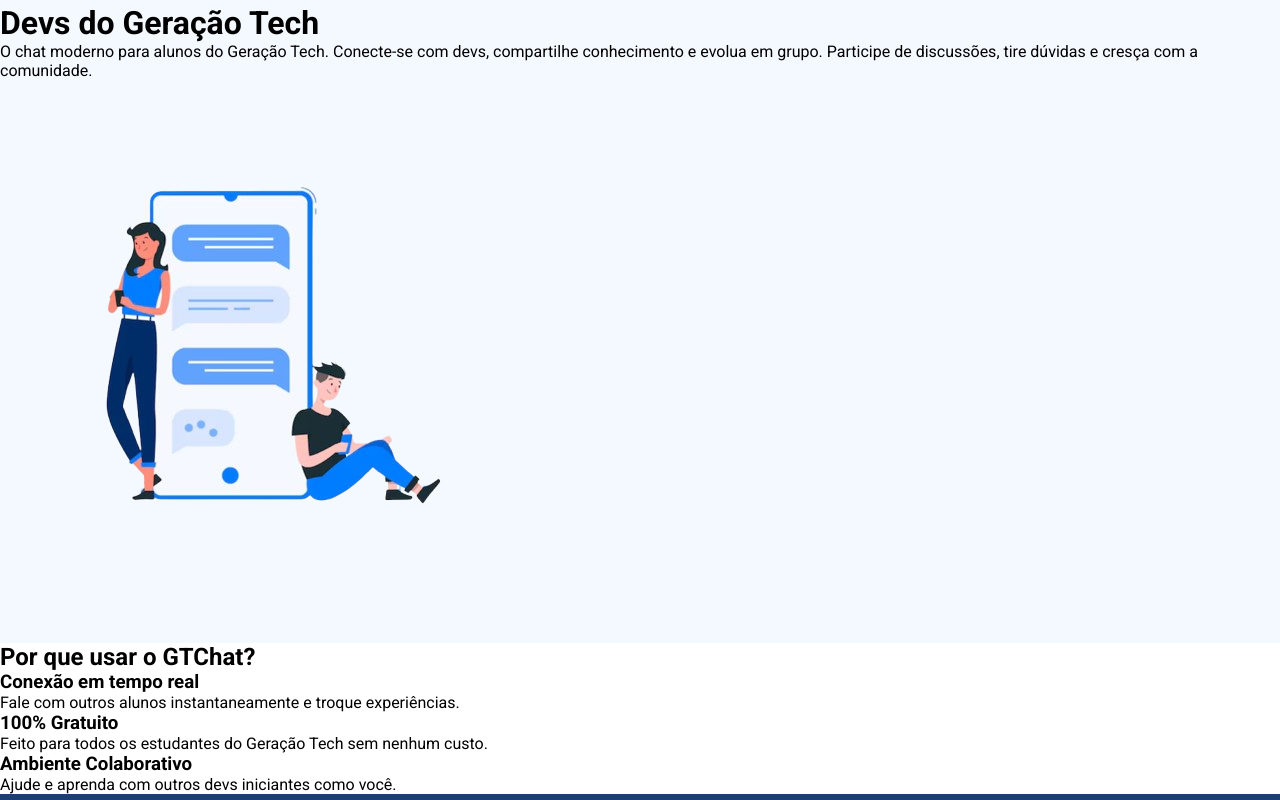
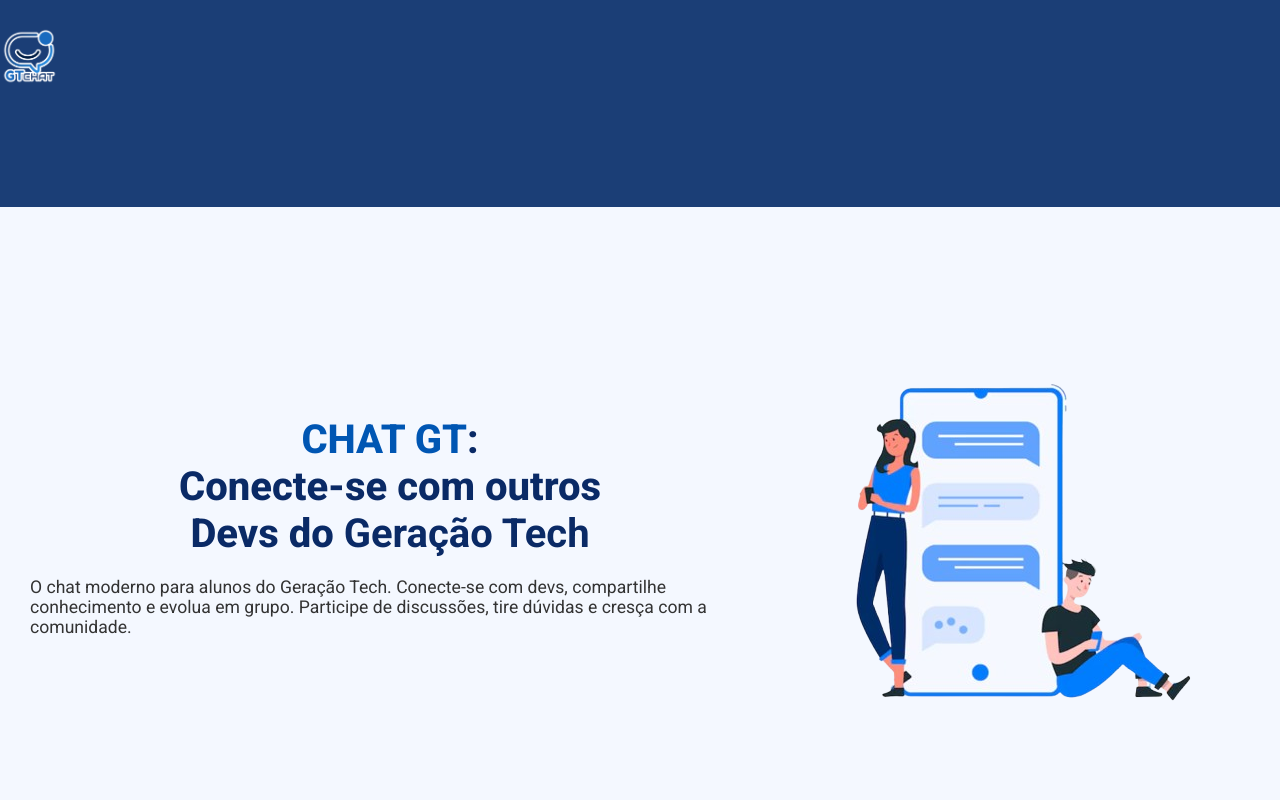
Before and after one commit to thiagogagliari/GTChat-React, a React (Vite) app in the folder Projeto-GT-Chat/: page / in a window 1280 px wide. Shown: the top 800 px of the page. Built offline with nearby package versions, Linux system fonts and the light colour scheme.

Commit message:
correção de erros

```diff
--- a/Projeto-GT-Chat/src/App.jsx
+++ b/Projeto-GT-Chat/src/App.jsx
@@ -1,7 +1,7 @@
 import { BrowserRouter, Routes, Route } from "react-router-dom";
 import Home from './pages/Home'
 import Login from './pages/Login'
-// import Cadastro from "./pages/Cadastro";
+import Cadastro from "./pages/Cadastro";
 import Dashboard from "./pages/Dashboard";
 import SalaFront from './pages/SalaFront'
 
@@ -13,7 +13,7 @@ function App() {
       <Routes>
         <Route path="/" element={<Home/>} />
         <Route path="/login" element={<Login />} />
-        {/* <Route path="/cadastro" element={<Cadastro />} /> */}
+        <Route path="/cadastro" element={<Cadastro />} />
         {<Route path="/dashboard" element={<Dashboard />} />}
         {<Route path="/salas" element={<SalaFront />} />}
       </Routes>
--- a/Projeto-GT-Chat/src/components/Footer.jsx
+++ b/Projeto-GT-Chat/src/components/Footer.jsx
@@ -9,7 +9,7 @@ export default function Footer() {
   return (
     <>
       <footer>
-        <div ClassName="container footer-container">
+        <div className="footer-container">
           <p className="footer-title">Nossos apoiadores</p>
           <div className="sponsors">
             <img src={DigitalCollegeBranco} alt="Digital College" />
--- a/Projeto-GT-Chat/src/pages/Cadastro.jsx
+++ b/Projeto-GT-Chat/src/pages/Cadastro.jsx
@@ -1,6 +1,6 @@
 import '../styles/Cadastro.css'
 import LogoSemFundo from '../assets/logo-sem-fundo.png'
-import { useState, useEffect } from 'react'
+import { useState } from 'react'
 
 export default function Cadastro() {
 
@@ -54,12 +54,12 @@ export default function Cadastro() {
         <img
           src={LogoSemFundo}
           alt="logo do GT Chat"
-          id="logo-icone"
+          id="cadastro-logo-icone"
         />
         <h1>Cadastrar conta</h1>
 
         <form>
-          <div className="grupo-inputs">
+          <div className="cadastro-grupo-inputs">
             <input
               type="text"
               placeholder="Nome"
@@ -69,7 +69,7 @@ export default function Cadastro() {
             />
           </div>
 
-          <div className="grupo-inputs">
+          <div className="cadastro-grupo-inputs">
             <input
               placeholder="Data de nascimento"
               type="text"
@@ -82,7 +82,7 @@ export default function Cadastro() {
             />
           </div>
 
-          <div className="grupo-inputs">
+          <div className="cadastro-grupo-inputs">
             <input
               type="text"
               placeholder="CPF"
@@ -96,7 +96,7 @@ export default function Cadastro() {
             />
           </div>
 
-          <div className="grupo-inputs">
+          <div className="cadastro-grupo-inputs">
             <input
               type="email"
               placeholder="E-mail"
@@ -106,8 +106,8 @@ export default function Cadastro() {
             />
           </div>
 
-          <div className="grupo-inputs">
-            <div className="password-container">
+          <div className="cadastro-grupo-inputs">
+            <div className="cadastro-password-container">
               <input
                 type={typeSenha ? 'text' : 'password'}
                 placeholder="Senha"
@@ -122,7 +122,7 @@ export default function Cadastro() {
           <button type="button" onClick={cadastrar}>Criar conta</button>
         </form>
       </div>
-      <div className="possui-conta">
+      <div className="cadastro-possui-conta">
         <p>Já tem uma conta? <a href="login.html">Fazer login</a></p>
       </div>
     </main>
--- a/Projeto-GT-Chat/src/pages/Home.jsx
+++ b/Projeto-GT-Chat/src/pages/Home.jsx
@@ -14,44 +14,42 @@ export default function Home(){
   }
     return (
       <>
-<header>
-    <div className="container header-container">
-      <div>
-        <img id='logo' src={LogoSemFundo} alt="GTChat Logo" />
+        <header className='home-header'>
+            {/* <div className="home-header-container"> */}
+                <img id='home-logo' src={LogoSemFundo} alt="GTChat Logo" />
+              <div className="home-nav-buttons">
+                <button className="home-btn-outline" onClick={goToLogin}>Login</button>
+                <button className="home-btn-fill" onClick={goToRegister}>Cadastre-se</button>
               </div>
-      <div className="nav-buttons">
-        <button className="btn-outline" onClick={goToLogin}>Login</button>
-        <button className="btn-fill" onClick={goToRegister}>Cadastre-se</button>
-      </div>
-    </div>
+            {/* </div> */}
           </header>
 
-  <main>
-    <div className="container main-content">
-      <div className="text-area">
+          <main className='home-main'>
+            <div className="home-main-content">
+              <div className="home-text-area">
                 <h1><span>CHAT GT</span>:<br />Conecte-se com outros<br />Devs do <strong>Geração Tech</strong></h1>
                 <p>O chat moderno para alunos do Geração Tech. Conecte-se com devs, compartilhe conhecimento e evolua em grupo. Participe de discussões, tire dúvidas e cresça com a comunidade.</p>
               </div>
-      <div className="image-area">
+              <div className="home-image-area">
                 <img src={ChatImagemFundo} alt="Imagem do chat" />
               </div>
             </div>
           </main>
 
 
-  <section className="features">
-    <div className="container">
+          <section className="home-features">
+            <div className="home-container">
               <h2>Por que usar o GTChat?</h2>
-      <div className="cards">
-        <div className="card">
+              <div className="home-cards">
+                <div className="home-card">
                   <h3>Conexão em tempo real</h3>
                   <p>Fale com outros alunos instantaneamente e troque experiências.</p>
                 </div>
-        <div className="card">
+                <div className="home-card">
                   <h3>100% Gratuito</h3>
                   <p>Feito para todos os estudantes do Geração Tech sem nenhum custo.</p>
                 </div>
-        <div className="card">
+                <div className="home-card">
                   <h3>Ambiente Colaborativo</h3>
                   <p>Ajude e aprenda com outros devs iniciantes como você.</p>
                 </div>
--- a/Projeto-GT-Chat/src/pages/Login.jsx
+++ b/Projeto-GT-Chat/src/pages/Login.jsx
@@ -1,8 +1,16 @@
 import '../styles/Login.css'
 import React from 'react'
+import { useState } from 'react'
 import LogoSemFundo from '../assets/logo-sem-fundo.png'
 
 export default function Login() {
+
+  // Alterna o tipo do input entre password e text
+  const [typeSenha, setSenha] = useState(false)
+
+  function mudarTipo() {
+    setSenha(!typeSenha)
+  }
 
   function acessar() {
     window.location.href = '/dashboard'
@@ -31,13 +39,13 @@ export default function Login() {
           <div className="login-password-container">
             <input
               className='login-input'
-              type="password"
+              type={typeSenha ? 'text' : 'password'}
               id="password"
               name="password"
               placeholder="Digite sua senha"
               required
             />
-            <i className="fas fa-eye" id="togglePassword"></i>
+            <i className={typeSenha ? 'fas fa-eye-slash' : 'fas fa-eye'} id="togglePassword" onClick={mudarTipo}></i>
           </div>
         </div>
 
--- a/Projeto-GT-Chat/src/styles/Cadastro.css
+++ b/Projeto-GT-Chat/src/styles/Cadastro.css
@@ -51,7 +51,7 @@ main {
   color: var(--color3);
 }
 
-#logo-icone {
+#cadastro-logo-icone {
     display: block;
     width: 80px;
     height: 80px;
@@ -60,7 +60,7 @@ main {
     object-fit: cover;
 }
 
-.grupo-inputs{
+.cadastro-grupo-inputs{
     margin-top: 10px;
     margin-bottom: 10px;
 }
@@ -105,7 +105,7 @@ button:hover{
     transition: 0.75s;
 }
 
-.possui-conta {
+.cadastro-possui-conta {
     display: flex;
     justify-content: center;
     align-items: center;
@@ -113,34 +113,34 @@ button:hover{
     margin-top: 15px;
 }
 
-.possui-conta p {
+.cadastro-possui-conta p {
   font-size: 16px;
   text-align: center;
   text-decoration: none;
 }
 
-.possui-conta a {
+.cadastro-possui-conta a {
     text-decoration: none;
     color: var(--color2);
 }
 
-.possui-conta a:hover {
+.cadastro-possui-conta a:hover {
   color: var(--color8);
   transition: 0.5s;
 }
 
-.password-container {
+.cadastro-password-container {
   position: relative;
   width: 90%;
   margin: 0 auto;
 }
 
-.password-container input {
+.cadastro-password-container input {
   width: 100%;
   padding-right: 40px;
 }
 
-.password-container i {
+.cadastro-password-container i {
   position: absolute;
   right: 10px;
   top: 50%;
@@ -149,6 +149,6 @@ button:hover{
   cursor: pointer;
 }
 
-.password-container i:hover {
+.cadastro-password-container i:hover {
   color: var(--color6);
 }
--- a/Projeto-GT-Chat/src/styles/Home.css
+++ b/Projeto-GT-Chat/src/styles/Home.css
@@ -13,34 +13,40 @@
     box-sizing: border-box;
   }
 
+
   /* Container padrão */
   .home-container {
-    width: 100vw;
+    width: 90%;
     max-width: 1200px;
+    margin: 0 auto;
   }
 
 
-  #home-header{
-    height: 100px;
-    width: 100vw;
+  .home-header{
     background-color:var(--color2);
     padding: 20px 0;
     display: flex;
-    justify-content: space-around;
+    justify-content: space-between;
     align-items: center;
+    width: 100vw;
+    height: 100vh;
 
   }
 
-  .home-header-container {
+  /* .home-header-container {
     background-color: red;
     display: flex;
     justify-content: space-between;
     align-items: center;
     width: 100vw;
-  }
+    height: 100vh;
+    margin: 0;
+  } */
 
-  #logo{
-    width: 10px;
+  #home-logo{
+    margin-top: auto;
+    margin-bottom: 100px;
+    height: 60px;
   }
 
   /* Botões */
@@ -76,23 +82,24 @@
     background-color: #d9e6ff;
   }
 
+  .home-main{
+  margin: 0px;
+  padding: 30px;
+  background-color: #f4f8ff;
+  display: flex;
 
-  main {
-    padding: 60px 0;
-    background-color: #f4f8ff;
-  }
+}
 
   .home-main-content {
     display: flex;
     justify-content: space-between;
     align-items: center;
-    flex-wrap: wrap;
-    gap: 40px;
   }
 
   .home-text-area {
-    flex: 1;
-    min-width: 300px;
+    display: flex;
+    flex-direction: column;
+    min-width: 400px;
   }
 
   .home-text-area h1 {
```
Lines whose indentation alone changed are shown as unchanged.
